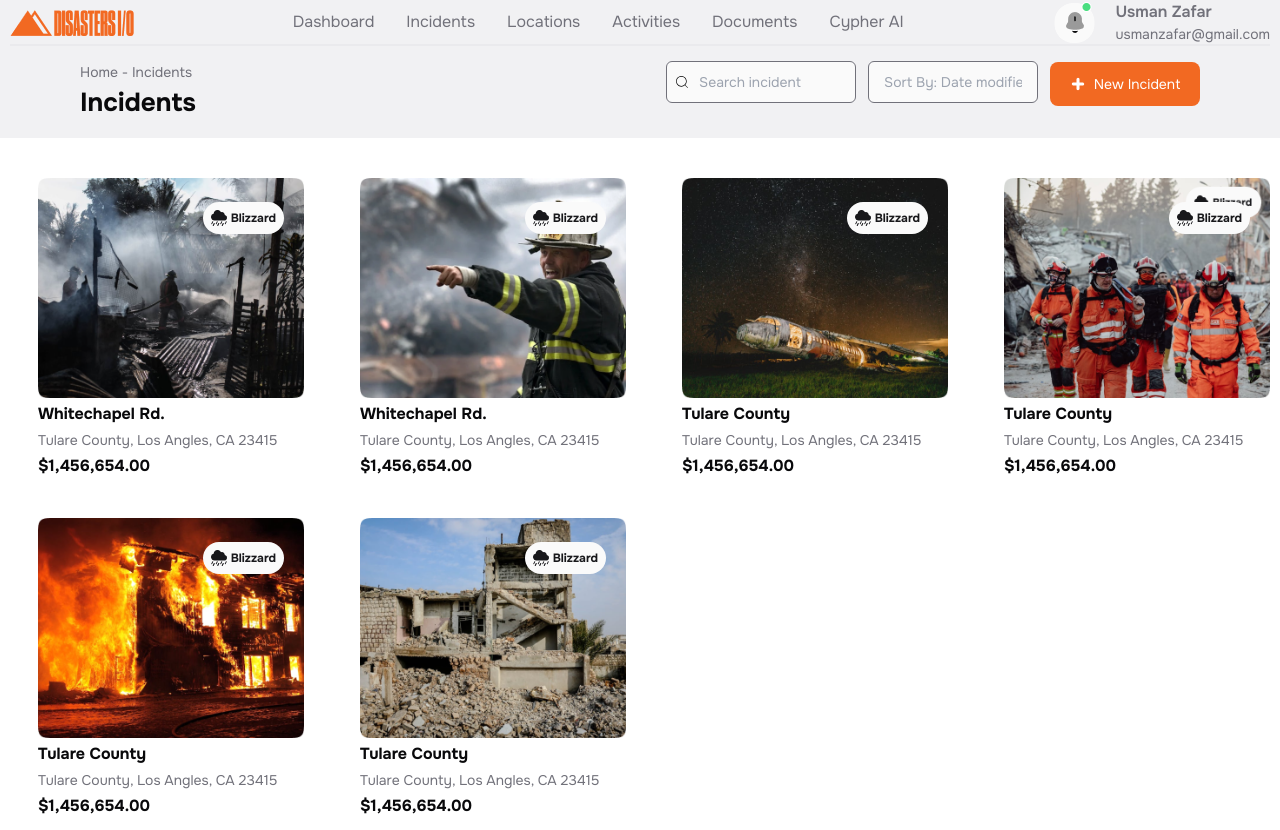
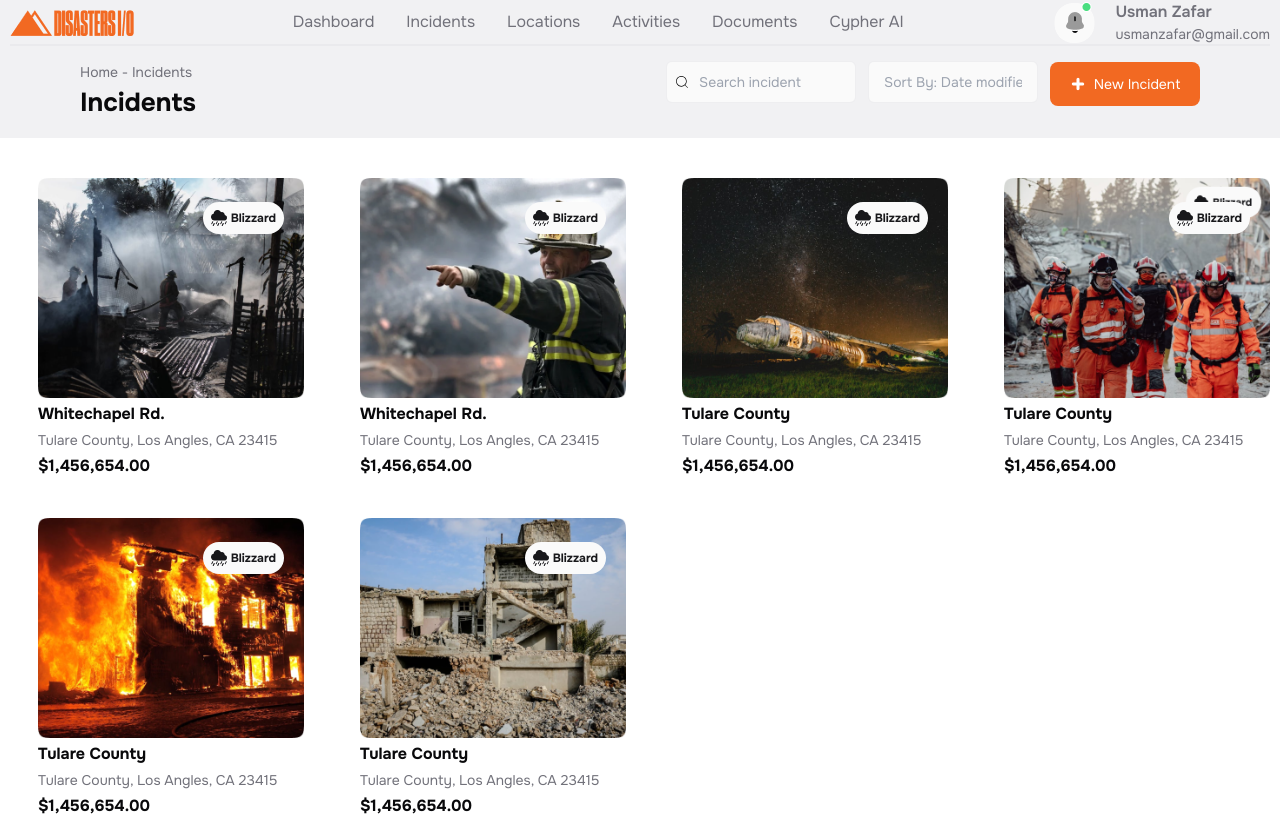
Before and after one commit to nasrin137/React-Assignment-1, a React (Vite) app: page /incidents in a window 1280 px wide. Built offline with nearby package versions, Linux system fonts and the light colour scheme.

Commit message:
added final project

```diff
--- a/src/Pages/Incidents/Incidents.jsx
+++ b/src/Pages/Incidents/Incidents.jsx
@@ -18,8 +18,8 @@ function Incidents() {
                 <h1 className='title'>Incidents</h1>
             </div>
             <div className="flex-col  md:flex md:flex-row md:justify-between md:items-center relative md:gap-3 pl-10 pb-5">
-            <CiSearch className="absolute top-4 left-12 md:absolute md:top-4 md:left-12" /><input  type="text" className="w-[190px] h-[42px] rounded-md  border-[1px] border-secondary bg-[#FAFAFA] py-3 px-[10px] text-ash pl-8 text-sm" placeholder="Search incident"/>
-            <input  type="text" className="w-[170px] h-[42px] rounded-md  border-[1px] border-secondary bg-[#FAFAFA] py-3 px-[15px] text-ash text-sm" placeholder="Sort By: Date modified"/>
+            <CiSearch className="absolute top-4 left-12 md:absolute md:top-4 md:left-12" /><input  type="text" className="w-[190px] h-[42px] rounded-md  border-[1px] border-gray bg-[#FAFAFA] py-3 px-[10px] text-ash pl-8 text-sm" placeholder="Search incident"/>
+            <input  type="text" className="w-[170px] h-[42px] rounded-md  border-[1px] border-gray bg-[#FAFAFA] py-3 px-[15px] text-ash text-sm" placeholder="Sort By: Date modified"/>
             <button onClick={handleClick} className='bg-primary flex justify-center items-center gap-2 text-white text-sm px-2 py-3 rounded-lg w-[150px] hover:bg-white hover:text-primary transition-all duration-300 mt-5 md:mt-1'>
               <img src="/Images/plus.png" alt="" />New Incident</button>
 
```
